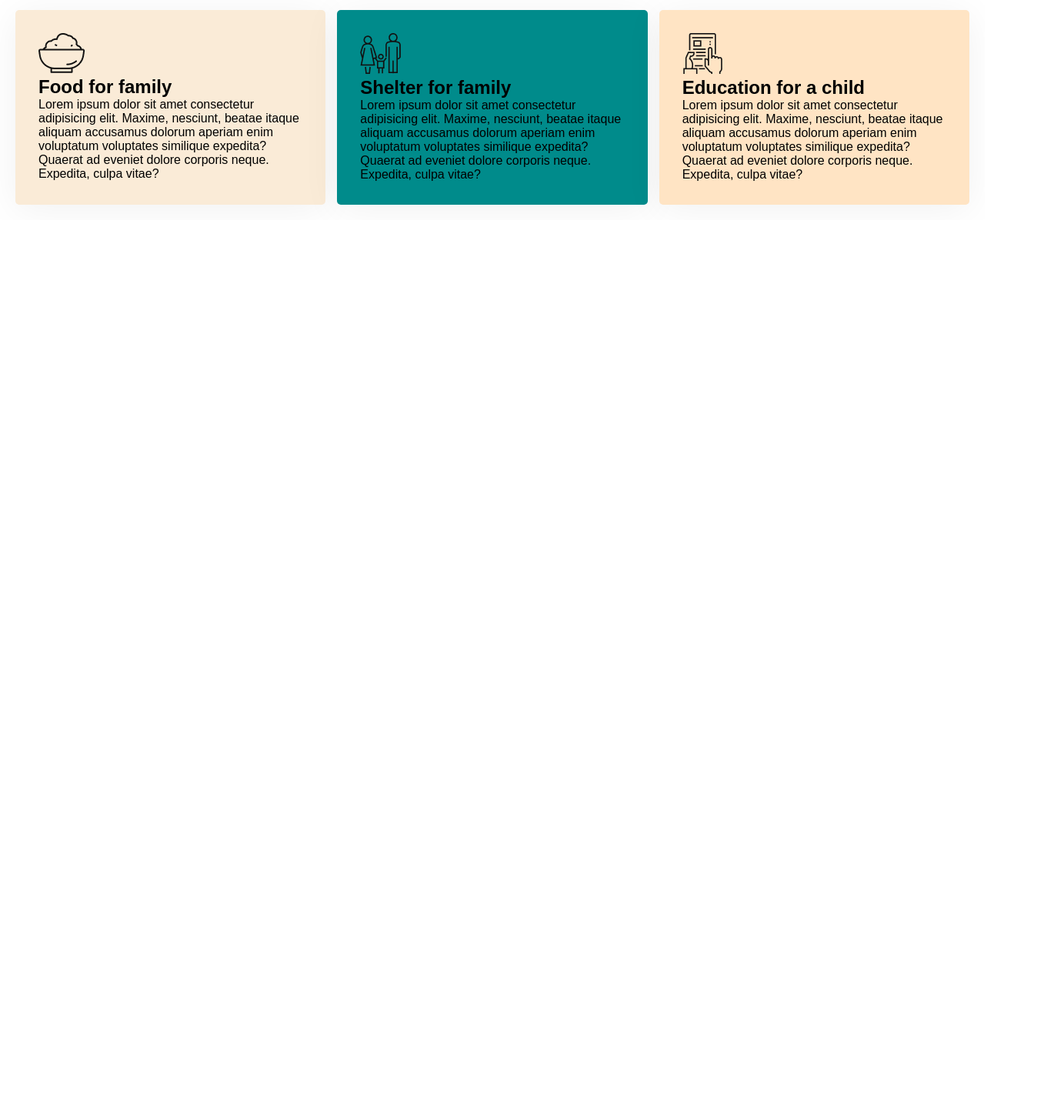
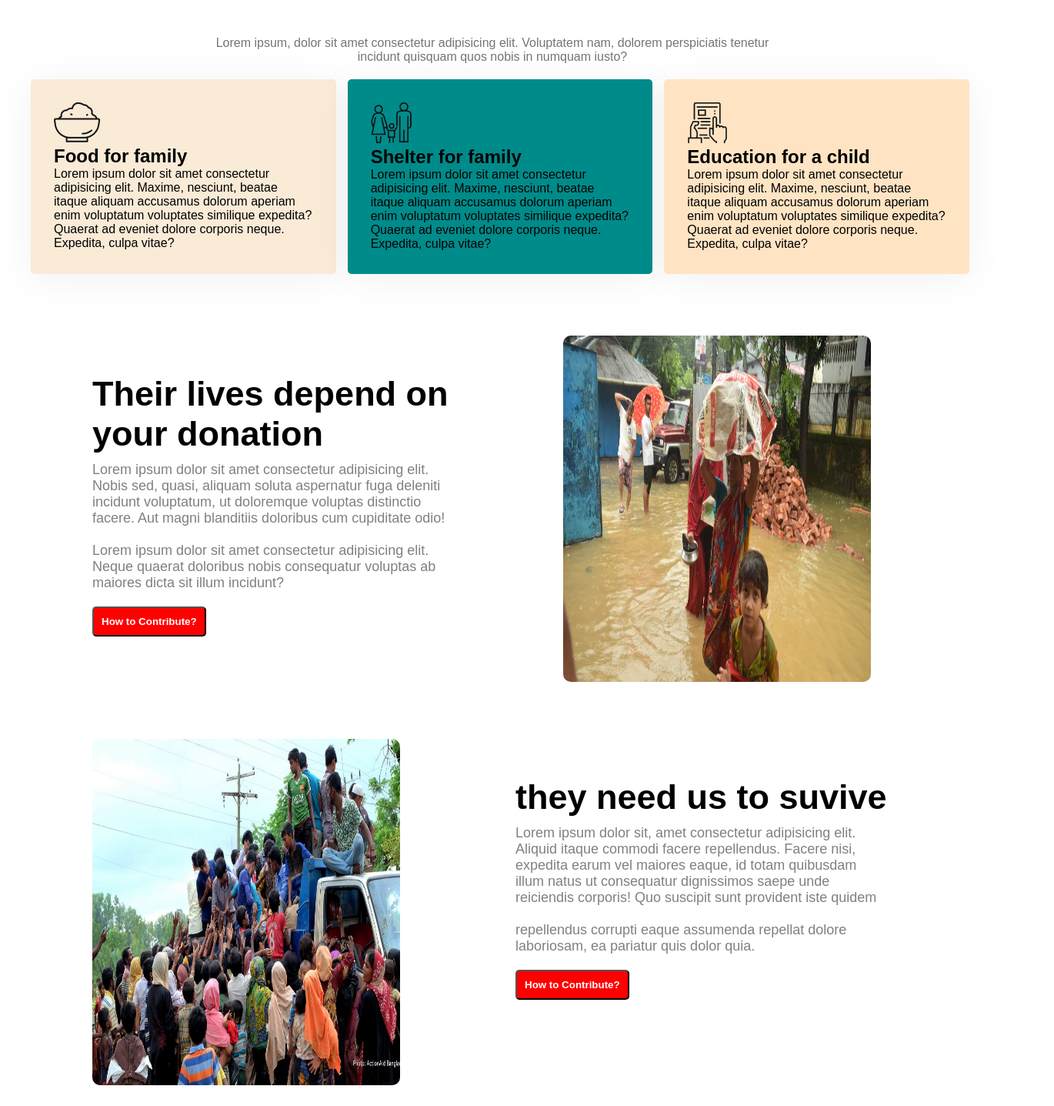
Before and after one commit to Developer-aminul/practise-donet, a plain HTML site: page index.html in a window 1280 px wide. Shown: the part 1092-2529 px from the top of the page at 77% size, 1370 px wide, since content can reach past the window. Before the commit the page ends 1378 px from the top, so only its background shows below. Drawn offline with Linux system fonts and the light colour scheme.

Commit message:
added blog section

```diff
--- a/index.html
+++ b/index.html
@@ -97,6 +97,44 @@
             </div>
 
         </section>
+        <!-- news blog -->
+
+        <section class="news-section">
+            <div class="news-box">
+                <div class="news-box-text">
+                    <h2 class="news-box-title">Their lives depend on your donation</h2>
+                    <p class="news-box-description">Lorem ipsum dolor sit amet consectetur adipisicing elit. Nobis sed,
+                        quasi, aliquam soluta
+                        aspernatur fuga deleniti incidunt voluptatum, ut doloremque voluptas distinctio facere. Aut
+                        magni blanditiis doloribus cum cupiditate odio! <br><br>
+                        Lorem ipsum dolor sit amet consectetur adipisicing elit. Neque quaerat doloribus nobis
+                        consequatur voluptas ab maiores dicta sit illum incidunt?</p>
+                    <button class="news-btn">How to Contribute?</button>
+                </div>
+                <div class="news-box-image">
+                    <img class="image-size" src="images/donation14.webp" alt="">
+                </div>
+            </div>
+            <!-- news second blog -->
+
+            <div class="news-second-blog">
+                <div class="news-second-box-image">
+                    <img class="image-size" src="images/donation2.jpg" alt="">
+                </div>
+                <div class="news-second-box-text">
+                    <h2 class="news-second-box-title">they need us to suvive</h2>
+                    <p class="news-second-box-description">Lorem ipsum dolor sit, amet consectetur adipisicing elit.
+                        Aliquid itaque commodi facere
+                        repellendus. Facere nisi, expedita earum vel maiores eaque, id totam quibusdam illum natus ut
+                        consequatur dignissimos saepe unde reiciendis corporis! Quo suscipit sunt provident iste quidem
+                        <br><br>
+                        repellendus corrupti eaque assumenda repellat dolore laboriosam, ea pariatur quis dolor quia.
+                    </p>
+                    <button class="news-btn">How to Contribute?</button>
+                </div>
+            </div>
+
+        </section>
     </main>
     <footer>
 
--- a/styles/styles.css
+++ b/styles/styles.css
@@ -72,7 +72,8 @@
 }
 
 .btn-primary {
-    margin-top: 10px;
+    margin-top: 20px;
+    margin-bottom: 30px;
     padding: 16px 30px;
     border: none;
     border-radius: 5px;
@@ -112,6 +113,7 @@
 hr {
     width: 40%;
     margin: auto;
+
 }
 
 
@@ -125,7 +127,7 @@ hr {
 
 .our-donate-section .section-title {
     text-align: center;
-    margin-top: 50px;
+    margin: 50px;
     font-weight: 700;
     font-size: 35px;
 
@@ -166,6 +168,7 @@ hr {
     border-radius: 5px;
     padding: 30px;
     margin-top: 20px;
+    margin-left: 20px;
 
 }
 
@@ -199,3 +202,98 @@ hr {
     font-size: 16px;
     color: #757575;
 }
+
+/* news blog styles */
+
+.news-section {
+    margin-top: 80px;
+}
+
+.news-box {
+    display: flex;
+    width: 100%;
+    gap: 50px;
+    margin-top: 80px;
+}
+
+.image-size {
+    height: 450px;
+    width: 400px;
+    border-radius: 10px;
+}
+
+
+
+.news-box-image {
+    width: 40%
+}
+
+
+.news-box-text {
+    width: 40%;
+    padding: 50px;
+    margin-left: 70px;
+
+}
+
+.news-box-title {
+    padding-bottom: 10px;
+    font-size: 45px;
+    font-weight: 400px;
+    margin-right: 20px;
+}
+
+.news-box-description {
+    font-size: 18px;
+    color: gray;
+    margin-right: 30px;
+
+}
+
+.news-btn {
+    text-align: center;
+    margin-top: 20px;
+    padding: 10px;
+    border-radius: 5px;
+    font-weight: bold;
+    font-weight: 30px;
+    color: white;
+    background-color: red;
+}
+
+/* news second blog */
+
+.news-second-blog {
+    display: flex;
+    width: 100%;
+    gap: 30px;
+    margin-top: 80px;
+}
+
+.news-second-blog {
+    margin: 50px;
+    padding: 20px;
+}
+
+.news-second-box-image {
+    padding-left: 50px;
+}
+
+.news-second-box-text {
+    width: 40%;
+    padding: 50px;
+    margin-left: 70px;
+}
+
+.news-second-box-title {
+    padding-bottom: 10px;
+    font-size: 45px;
+    font-weight: 400px;
+    margin-right: 20px;
+}
+
+.news-second-box-description {
+    font-size: 18px;
+    color: gray;
+    margin-right: 30px;
+}
```
